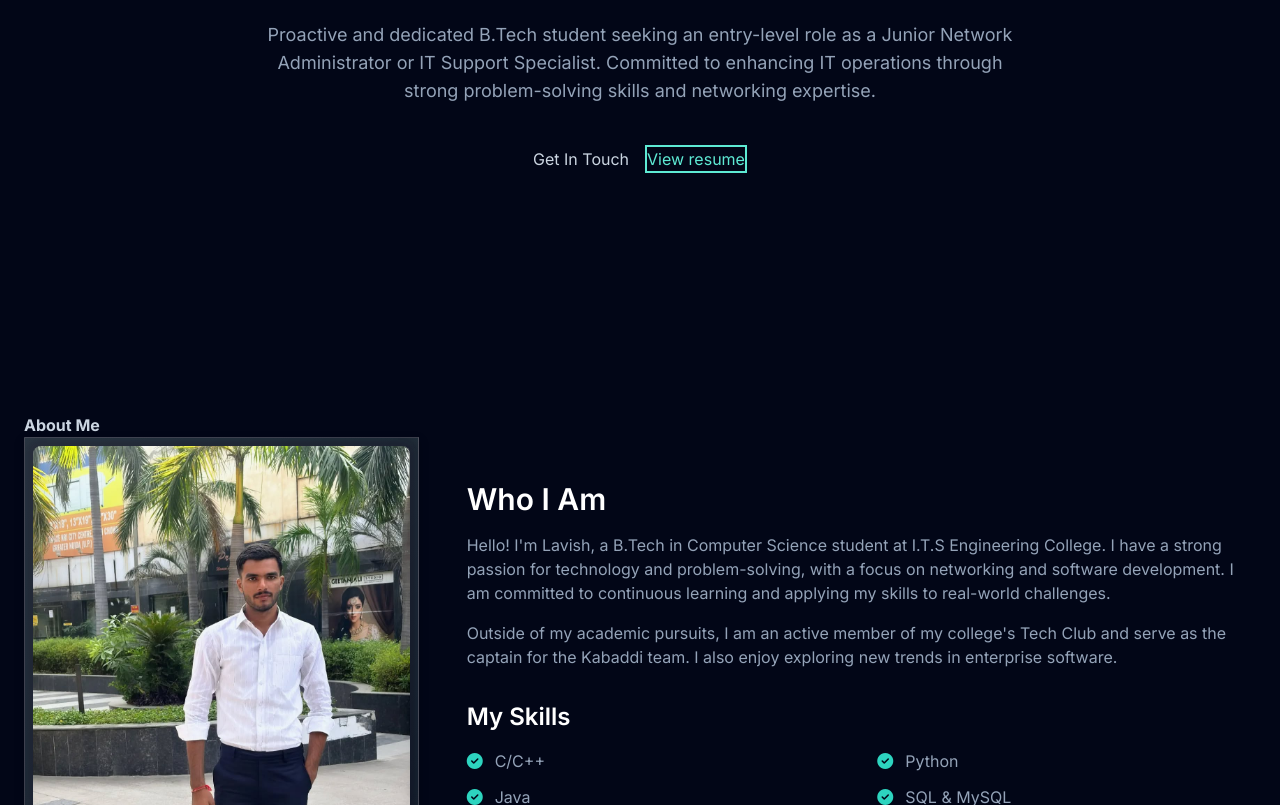
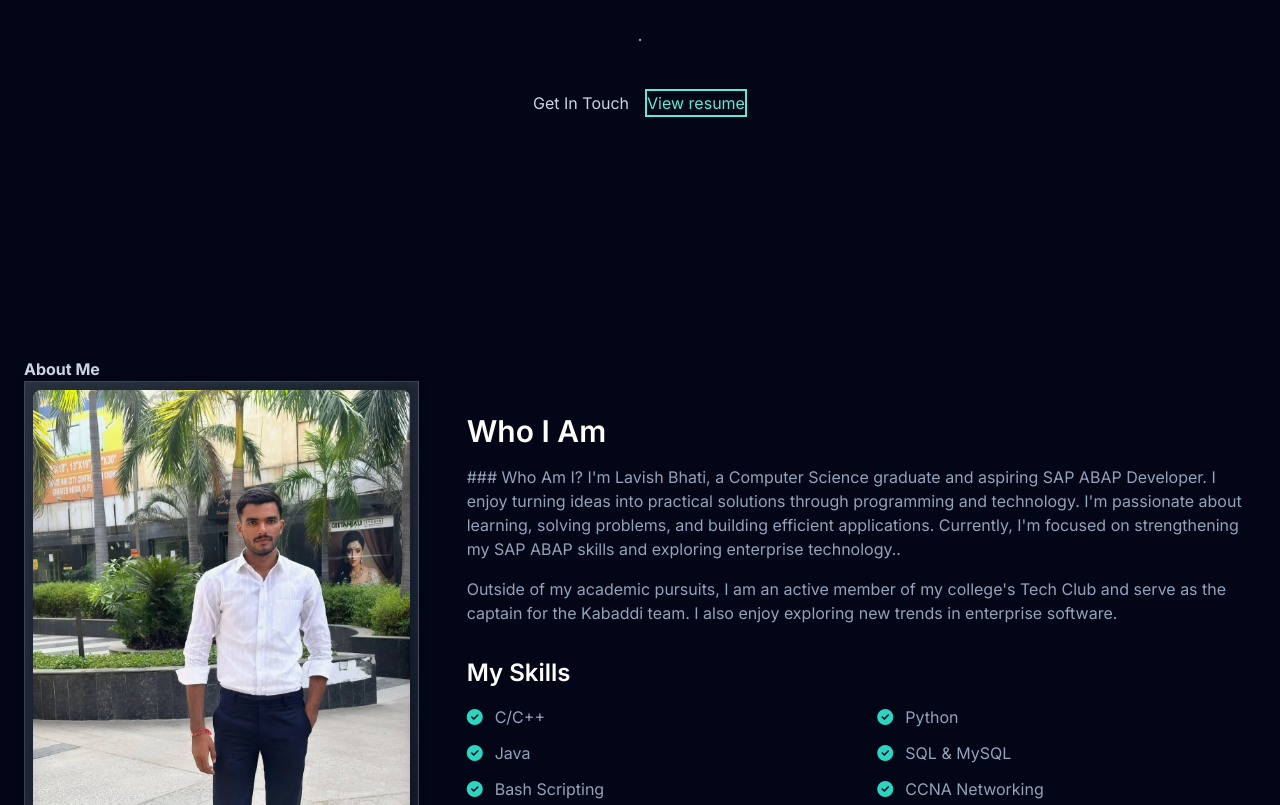
Before and after one commit to LavishBhati/Portfolio-Website, a plain HTML site: page index.html in a window 1280 px wide. Shown: the part 528-1333 px from the top of the page. Drawn offline with nearby package versions, Linux system fonts and the light colour scheme.

Commit message:
Revise personal description and career objectives
Updated personal introduction and career focus in the index.html file.

```diff
--- a/index.html
+++ b/index.html
@@ -60,9 +60,7 @@
                 <h1 class="text-4xl md:text-6xl font-extrabold text-white leading-tight mb-2">Hi, I'm Lavish Bhati</h1>
                 <p class="text-xl md:text-2xl gradient-text font-semibold mt-2">B.Tech Student & Aspiring Developer</p>
                 <p class="max-w-3xl mx-auto mt-6 text-slate-400 text-lg">
-                    Proactive and dedicated B.Tech student seeking an entry-level role as a Junior Network Administrator
-                    or IT Support Specialist. Committed to enhancing IT operations through strong problem-solving skills
-                    and networking expertise.
+                   .
                 </p>
                 <div
                     class="mt-10 flex flex-col md:flex-row justify-center items-center space-y-4 md:space-y-0 md:space-x-4">
@@ -86,10 +84,9 @@
             <div class="md:w-2/3">
                 <h3 class="text-3xl font-semibold text-white mb-4">Who I Am</h3>
                 <p class="mb-4 text-slate-400">
-                    Hello! I'm Lavish, a B.Tech in Computer Science student at I.T.S Engineering College. I have
-                    a strong passion for technology and problem-solving, with a focus on networking and software
-                    development. I am committed to continuous learning and applying my skills to real-world
-                    challenges.
+                    ### Who Am I?
+
+I'm Lavish Bhati, a Computer Science graduate and aspiring SAP ABAP Developer. I enjoy turning ideas into practical solutions through programming and technology. I'm passionate about learning, solving problems, and building efficient applications. Currently, I'm focused on strengthening my SAP ABAP skills and exploring enterprise technology..
                 </p>
                 <p class="text-slate-400">
                     Outside of my academic pursuits, I am an active member of my college's Tech Club and serve
```
